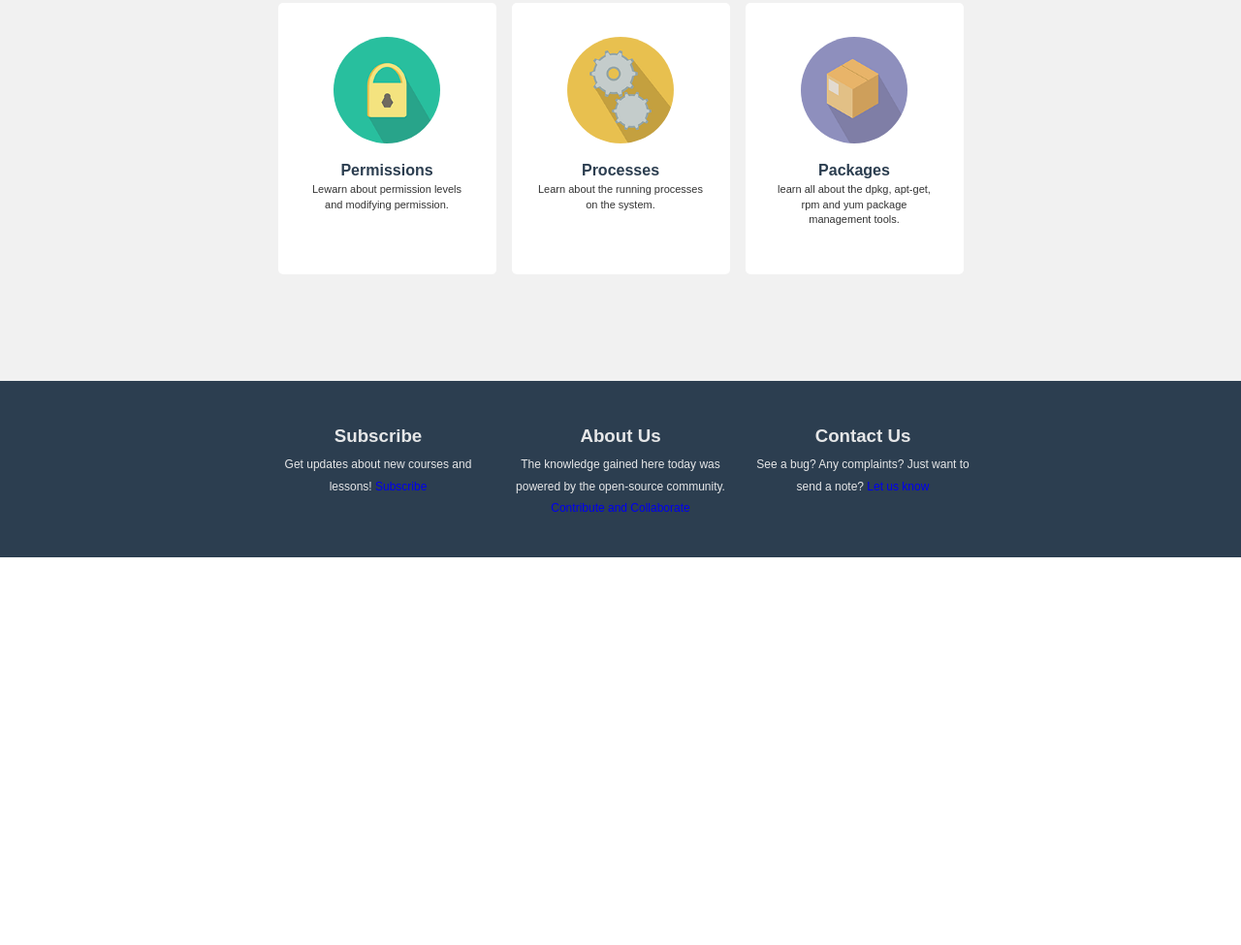
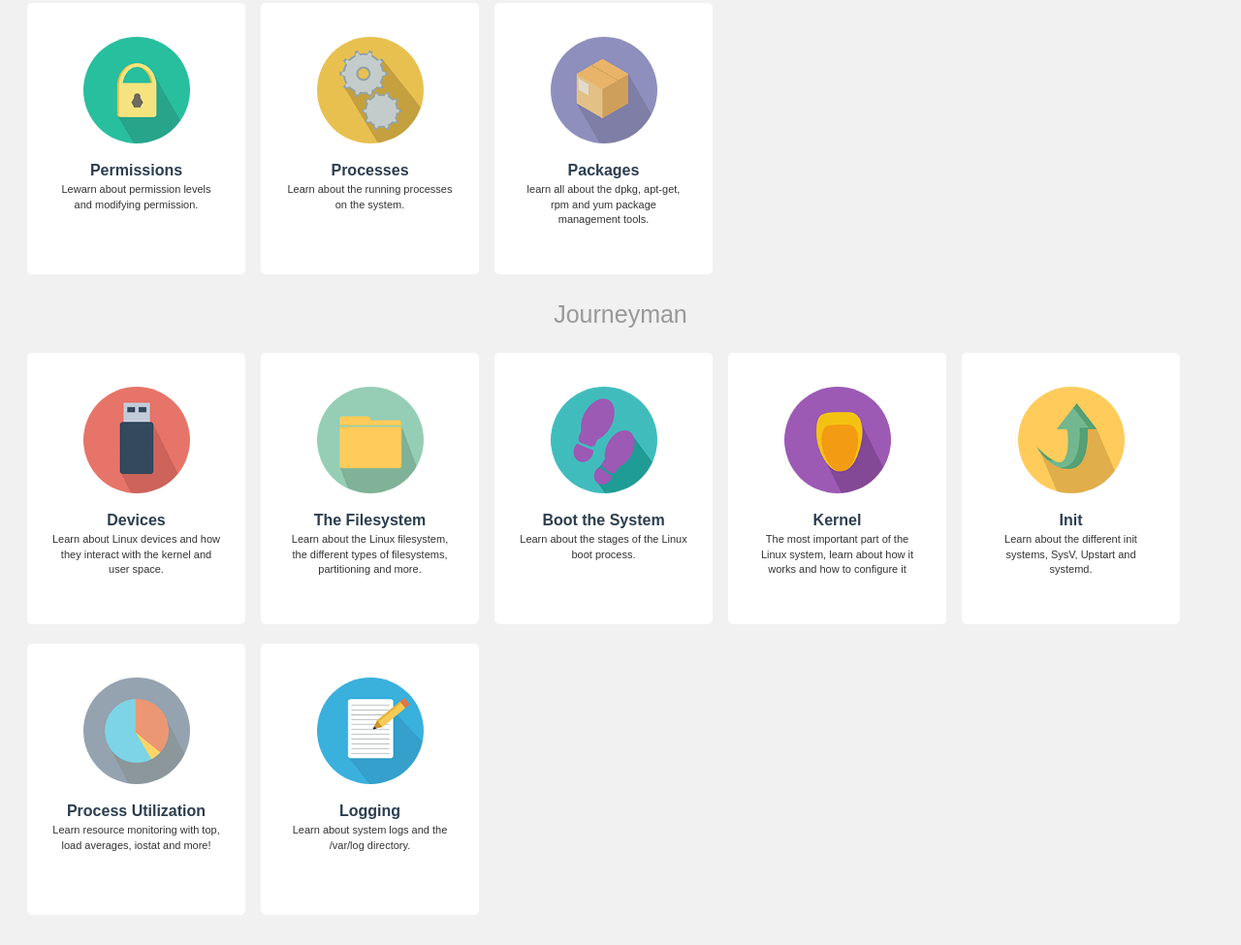
Before and after one commit to sandeshchavan3/linux-journey, a plain HTML site: page index.html in a window 1280 px wide. Shown: the part 1065-2040 px from the top of the page at 97% size. Before the commit the page ends 1640 px from the top, so only its background shows below. Drawn offline with Linux system fonts and the light colour scheme.

Commit message:
all updated

```diff
--- a/index.html
+++ b/index.html
@@ -94,6 +94,72 @@
           </a>
         </div>
       </div>
+      <div class="center size">Journeyman</div>
+      <div class="grass">
+        <div class="grass-child">
+          <a href="https://linuxjourney.com/lesson/linux-history">
+            <img src="images/journey1.png" alt="journey1" />
+            <h4>Devices</h4>
+            <p>
+              Learn about Linux devices and how they interact with the kernel
+              and user space.
+            </p>
+          </a>
+        </div>
+        <div class="grass-child">
+          <a href="https://linuxjourney.com/lesson/linux-history">
+            <img src="images/journey2.png" alt="grass2" />
+            <h4>The Filesystem</h4>
+            <p>
+              Learn about the Linux filesystem, the different types of
+              filesystems, partitioning and more.
+            </p>
+          </a>
+        </div>
+        <div class="grass-child">
+          <a href="https://linuxjourney.com/lesson/linux-history">
+            <img src="images/journey3.png" alt="grass3" />
+            <h4>Boot the System</h4>
+            <p>Learn about the stages of the Linux boot process.</p>
+          </a>
+        </div>
+        <div class="grass-child">
+          <a href="https://linuxjourney.com/lesson/linux-history">
+            <img src="images/journey4.png" alt="grass4" />
+            <h4>Kernel</h4>
+            <p>
+              The most important part of the Linux system, learn about how it
+              works and how to configure it
+            </p>
+          </a>
+        </div>
+        <div class="grass-child">
+          <a href="https://linuxjourney.com/lesson/linux-history">
+            <img src="images/journey5.png" alt="grass5" />
+            <h4>Init</h4>
+            <p>
+              Learn about the different init systems, SysV, Upstart and systemd.
+            </p>
+          </a>
+        </div>
+        <div class="grass-child">
+          <a href="https://linuxjourney.com/lesson/linux-history">
+            <img src="images/journey6.png" alt="grass6" />
+            <h4>Process Utilization</h4>
+            <p>
+              Learn resource monitoring with top, load averages, iostat and
+              more!
+            </p>
+          </a>
+        </div>
+        <div class="grass-child">
+          <a href="https://linuxjourney.com/lesson/linux-history">
+            <img src="images/journey7.png" alt="grass7" />
+            <h4>Logging</h4>
+            <p>Learn about system logs and the /var/log directory.</p>
+          </a>
+        </div>
+      </div>
     </div>
     <footer class="footer">
       <div>
--- a/style.css
+++ b/style.css
@@ -59,7 +59,7 @@
   }
   .background{
     background-color: #f1f1f1;
-    padding: 20px 0 100px;
+    padding: 20px 0px 100px;
   }
   .email-flex{
     display: flex;
@@ -90,9 +90,10 @@
   }
   .grass{
     display: flex;
-    justify-content: center;
+    justify-content: flex-start;
     flex-wrap: wrap;
     align-items: center;
+    padding: 0 20px;
   }
   .grass-child{
     background-color: white;
```
